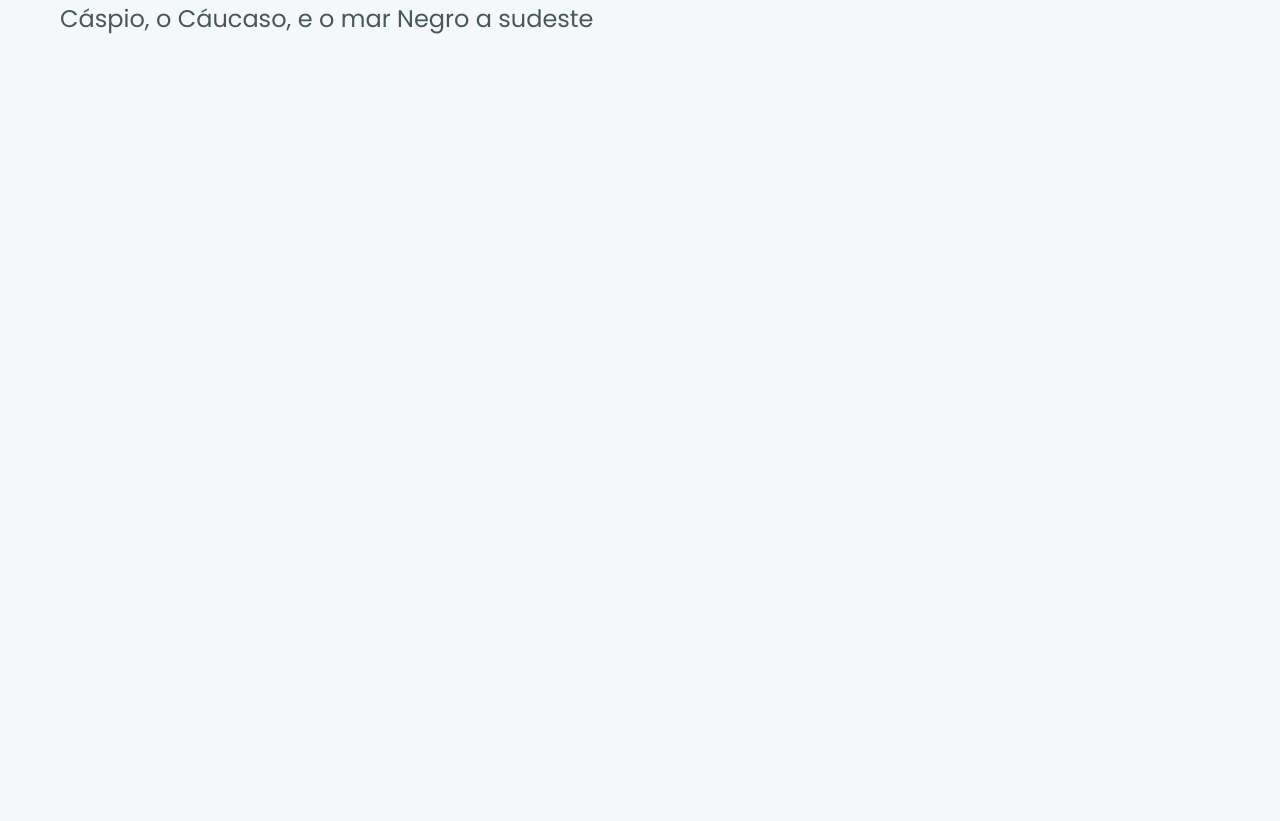
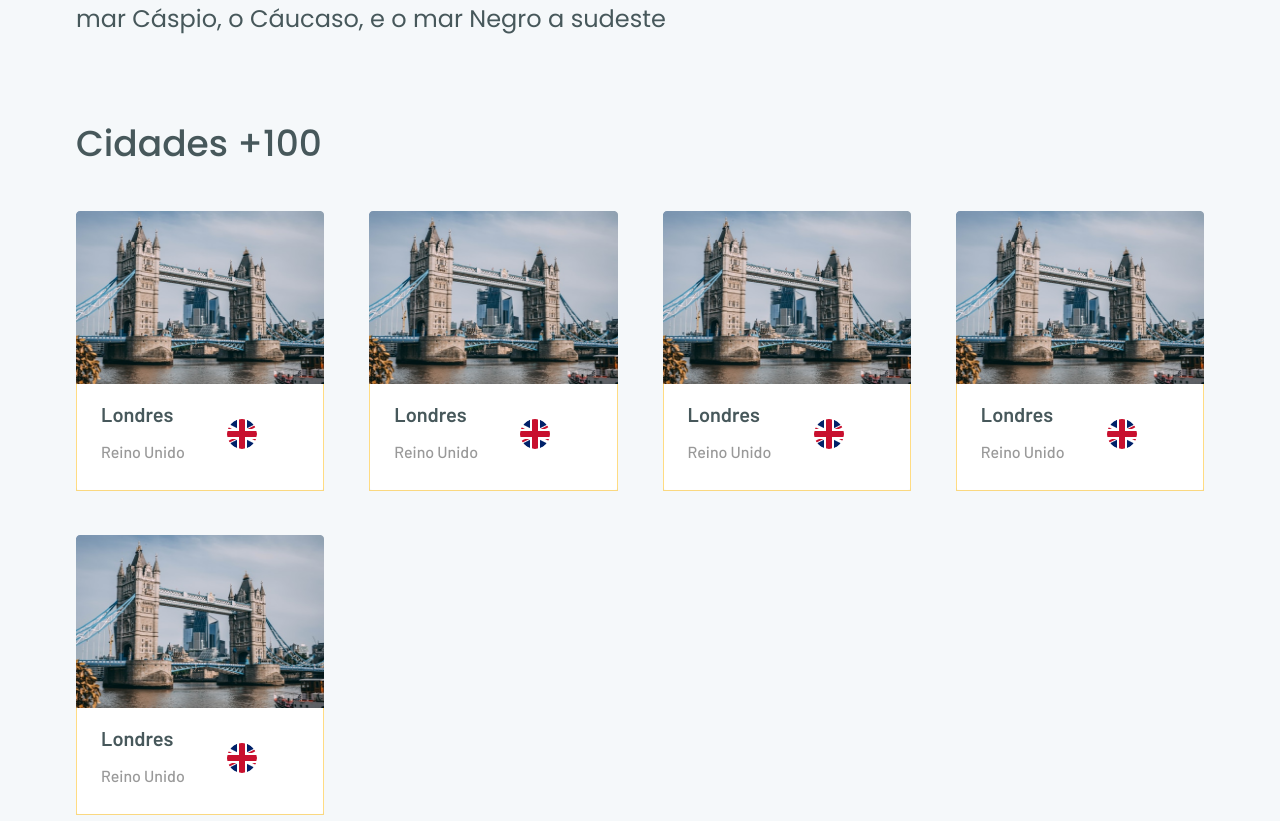
Before and after one commit to vitorgaletti/ignite-reactjs-worldtrip, a Next.js app: page /continent/europe in a window 1280 px wide. Shown: the part 859-1680 px from the top of the page. Before the commit the page ends 896 px from the top, so only its background shows below. Built offline with nearby package versions, Linux system fonts and the light colour scheme.

Commit message:
:sparkles: Create Cities Component

```diff
--- /dev/null
+++ b/src/components/Cities/City.tsx
@@ -0,0 +1,63 @@
+import { Box, Flex, Heading, Image, Text } from '@chakra-ui/react';
+
+export default function City() {
+  return (
+    <Box
+      w="100%"
+      maxWidth="16rem"
+      h="279px"
+      backgroundColor="#FFFFFF"
+      borderRadius="4px"
+    >
+      <Image
+        w="100%"
+        maxWidth="16rem"
+        h="173px"
+        mx="auto"
+        src="/images/london.png"
+        alt="Londres"
+      />
+      <Flex
+        justify="space-between"
+        alignItems="center"
+        px="6"
+        pt="1.125rem"
+        pb="25px"
+        border="1px solid rgba(255, 186, 8, 0.5);"
+        borderTop="0"
+      >
+        <Flex direction="column">
+          <Heading
+            fontFamily="Barlow"
+            fontWeight="600"
+            fontSize="xl"
+            lineHeight="25px"
+            color="gray.700"
+          >
+            Londres
+          </Heading>
+          <Text
+            fontFamily="Barlow"
+            fontWeight="500"
+            fontSize="md"
+            lineHeight="26px"
+            color="gray.500"
+            pt="3"
+          >
+            Reino Unido
+          </Text>
+        </Flex>
+        <Image
+          w="100%"
+          maxWidth="30px"
+          h="30px"
+          mx="auto"
+          src="/images/flag.png"
+          alt="Bandeira"
+          borderRadius="50%"
+          objectFit="cover"
+        />
+      </Flex>
+    </Box>
+  );
+}
--- /dev/null
+++ b/src/components/Cities/index.tsx
@@ -0,0 +1,38 @@
+import { Box, Grid, Heading } from '@chakra-ui/react';
+import City from './City';
+
+export function Cities() {
+  return (
+    <Box as="section" mt={['8', '20']} mb={['1rem', '2.187rem']} mx="auto">
+      <Heading
+        fontWeight="500"
+        fontSize={['2xl', '3xl', '3xl', '4xl']}
+        lineHeight={['36px', '42px', '42px', '54px']}
+        textAlign="left"
+        color="gray.700"
+      >
+        Cidades +100
+      </Heading>
+
+      <Grid
+        gridTemplateColumns={[
+          '1fr',
+          'repeat(2, 1fr)',
+          'repeat(3, 1fr)',
+          'repeat(4, 1fr)'
+        ]}
+        gap={['20px', '45px']}
+        alignItems="center"
+        justifyContent="center"
+        mt={['5', '10']}
+        boxSizing="border-box"
+      >
+        <City />
+        <City />
+        <City />
+        <City />
+        <City />
+      </Grid>
+    </Box>
+  );
+}
--- a/src/pages/_document.tsx
+++ b/src/pages/_document.tsx
@@ -15,6 +15,11 @@ export default class MyDocument extends Document {
             href="https://fonts.googleapis.com/css2?family=Poppins:wght@400;500;600;700&display=swap"
             rel="stylesheet"
           />
+
+          <link
+            href="https://fonts.googleapis.com/css2?family=Barlow:wght@500;600&display=swap"
+            rel="stylesheet"
+          />
           <link rel="shortcut icon" href="./logo.svg" type="image/svg" />
         </Head>
         <body>
--- a/src/pages/continent/[slug].tsx
+++ b/src/pages/continent/[slug].tsx
@@ -1,5 +1,6 @@
 import { Flex } from '@chakra-ui/react';
 import { Banner } from '../../components/Banner';
+import { Cities } from '../../components/Cities';
 import { Content } from '../../components/Content';
 import { Header } from '../../components/Header';
 
@@ -8,7 +9,6 @@ export default function Continent() {
     <Flex direction="column">
       <Header />
       <Banner />
-
       <Flex
         direction="column"
         w="100%"
@@ -16,8 +16,10 @@ export default function Continent() {
         maxWidth="1160px"
         mx="auto"
         mt={['6', '8', '12', '20']}
+        px="1rem"
       >
         <Content />
+        <Cities />
       </Flex>
     </Flex>
   );
```
